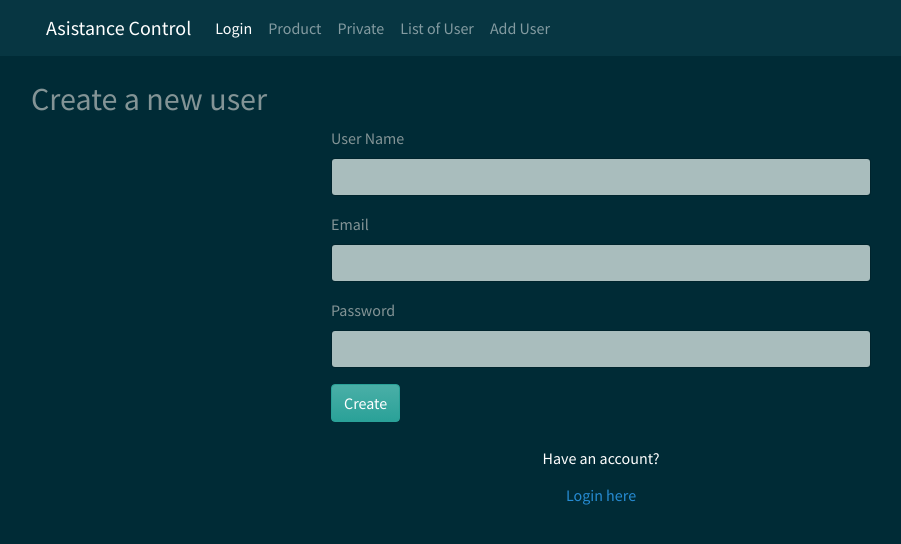
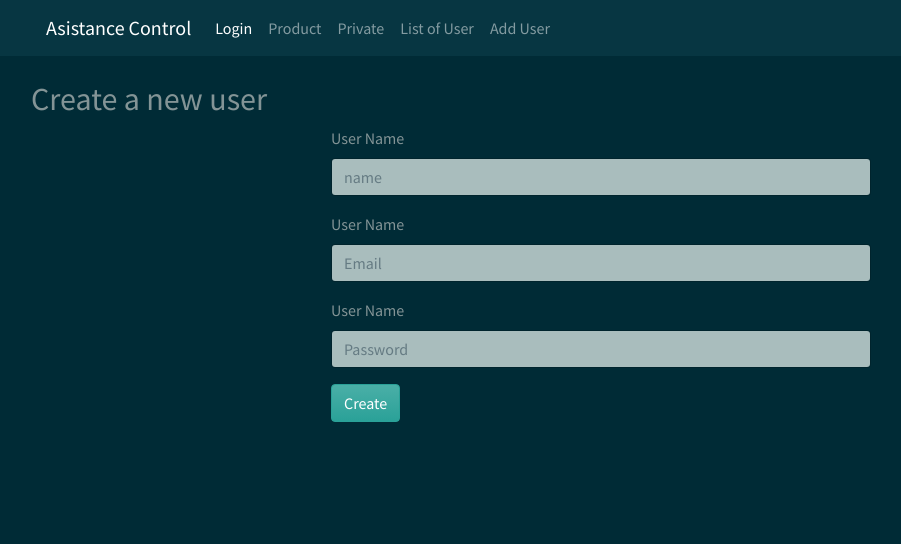
Before and after one commit to kiskee/base-project-react, a React (Create React App) app in the folder nielad/: page /add in a window 1280 px wide. Shown: the top 544 px of the page, without its empty margins (39-940 px from the left). Built offline with nearby package versions, Linux system fonts and the light colour scheme.

Commit message:
fixing the new user component still with bufgs

```diff
--- a/nielad/src/components/Add.js
+++ b/nielad/src/components/Add.js
@@ -1,28 +1,50 @@
-import React, {useState} from 'react'
+import { useState, useEffect } from "react";
+import { useNavigate } from 'react-router'
+import Swal from 'sweetalert2'
+import axios from 'axios'
 import uniquid from 'uniqid'
-import axios from 'axios'
-import Swal from 'sweetalert2'
-import { useNavigate } from 'react-router'
 import md5 from 'md5'
 
-function Adduser(){
-
-    //Hooks
-    const[name, setName]=useState('')
-    const[email, setEmail]=useState('')
-    const[password, setPassword]=useState('')
-
+function Add() {
+  const initialValues = { name: "", email: "", password: "" };
+  const [formValues, setFormValues] = useState(initialValues);
+  const [formErrors, setFormErrors] = useState({});
+  const [isSubmit, setIsSubmit] = useState(false);
 
   const nav = useNavigate()
 
   const user = {
-        name: name,
-        email: email,
-        password: md5(password),
+    name: formValues.name,
+    email: formValues.email,
+    password: md5(formValues.password),
     id: uniquid()
 }
 
+  const handleChange = (e) => {
+    const { name, value } = e.target;
+    setFormValues({ ...formValues, [name]: value });
+  };
+
+
+
+  const handleSubmit = (e) => {
+    e.preventDefault();
+    setFormErrors(validate(formValues));
+    setIsSubmit(true);
+
+  };
+
+
+
+
+  useEffect(() => {
+    console.log(formErrors);
+
+  }, [formErrors]);
+
   function adduser(){
+
+
 
     axios.post('/api/usuario/adduser', user)
        .then(res => {
@@ -38,48 +60,89 @@ function Adduser(){
        })
        .then(err => {console.log(err)})
 
+
+}
+
+
+  const validate = (values) => {
+    const errors = {};
+    const regex = /^[^\s@]+@[^\s@]+\.[^\s@]{2,}$/i;
+    if (!values.name) {
+      errors.name = "Username is required!";
+    }
+    if (!values.email) {
+      errors.email = "Email is required!";
+    } else if (!regex.test(values.email)) {
+      errors.email = "This is not a valid email format!";
+    }
+    if (!values.password) {
+      errors.password = "Password is required";
+    } else if (values.password.length < 4) {
+      errors.password = "Password must be more than 4 characters";
+    } else if (values.password.length > 10) {
+      errors.password = "Password cannot exceed more than 10 characters";
+    }
+    return errors;
   }
 
 
 
-    return(
+
+  return (
     <div className="container">
       <div className="row">
         <h2 className="mt-4">Create a new user</h2>
       </div>
 
       <div className="row">
-
-            <form className='col-sm-6 offset-3'>
+        <form onSubmit={handleSubmit} className="col-sm-6 offset-3">
           <div className="mb-3">
-                        <label htmlFor="name" className="form-label">User Name</label>
-                        <input type="text" className="form-control" required value={name} onChange={(e) => {setName(e.target.value)}}></input>
+            <label htmlFor="name" className="form-label">
+              User Name
+            </label>
+            <input
+              className="form-control"
+              type="text"
+              name="name"
+              placeholder="name"
+              value={formValues.name}
+              onChange={handleChange}
+            ></input>
           </div>
-
+          <p className="text-danger">{formErrors.name}</p>
           <div className="mb-3">
-                        <label htmlFor="email" className="form-label">Email</label>
-                        <input type="email" className="form-control" required value={email} onChange={(e) => {setEmail(e.target.value)}}></input>
+            <label htmlFor="name" className="form-label">
+              User Name
+            </label>
+            <input
+              className="form-control"
+              type="text"
+              name="email"
+              placeholder="Email"
+              value={formValues.email}
+              onChange={handleChange}
+            ></input>
           </div>
-
+          <p className="text-danger">{formErrors.email}</p>
           <div className="mb-3">
-                        <label htmlFor="password" className="form-label">Password</label>
-                        <input type="password" className="form-control" required value={password} onChange={(e) => {setPassword(e.target.value)}}></input>
+            <label htmlFor="name" className="form-label">
+              User Name
+            </label>
+            <input
+              className="form-control"
+              type="password"
+              name="password"
+              placeholder="Password"
+              value={formValues.password}
+              onChange={handleChange}
+            ></input>
           </div>
-
-                     <button onClick={()=>adduser()} className="btn btn-success">Create</button>
-                     <center>
-                  <p className="text-white mt-4">Have an account?</p>
-                  <h6><a className="text-info" href="http://localhost:3000/">Login here</a></h6>
-                </center>
-
+          <p className="text-danger">{formErrors.password}</p>
+          <button className="btn btn-success" >Create</button>
         </form>
-
-
-
-
       </div>
     </div>
-    )
+  );
 }
 
-export default Adduser
+export default Add;
--- a/nielad/src/components/ListaUsuarios.js
+++ b/nielad/src/components/ListaUsuarios.js
@@ -7,7 +7,6 @@ function ListaUsuarios(){
 
     useEffect(() => {
         axios.get('api/usuario/obtenerusuarios').then(res => {
-            console.log(res.data)
             setdatausuario(res.data)
         }).catch(err => {
             console.log(err)
```
Lines whose indentation alone changed are shown as unchanged.
